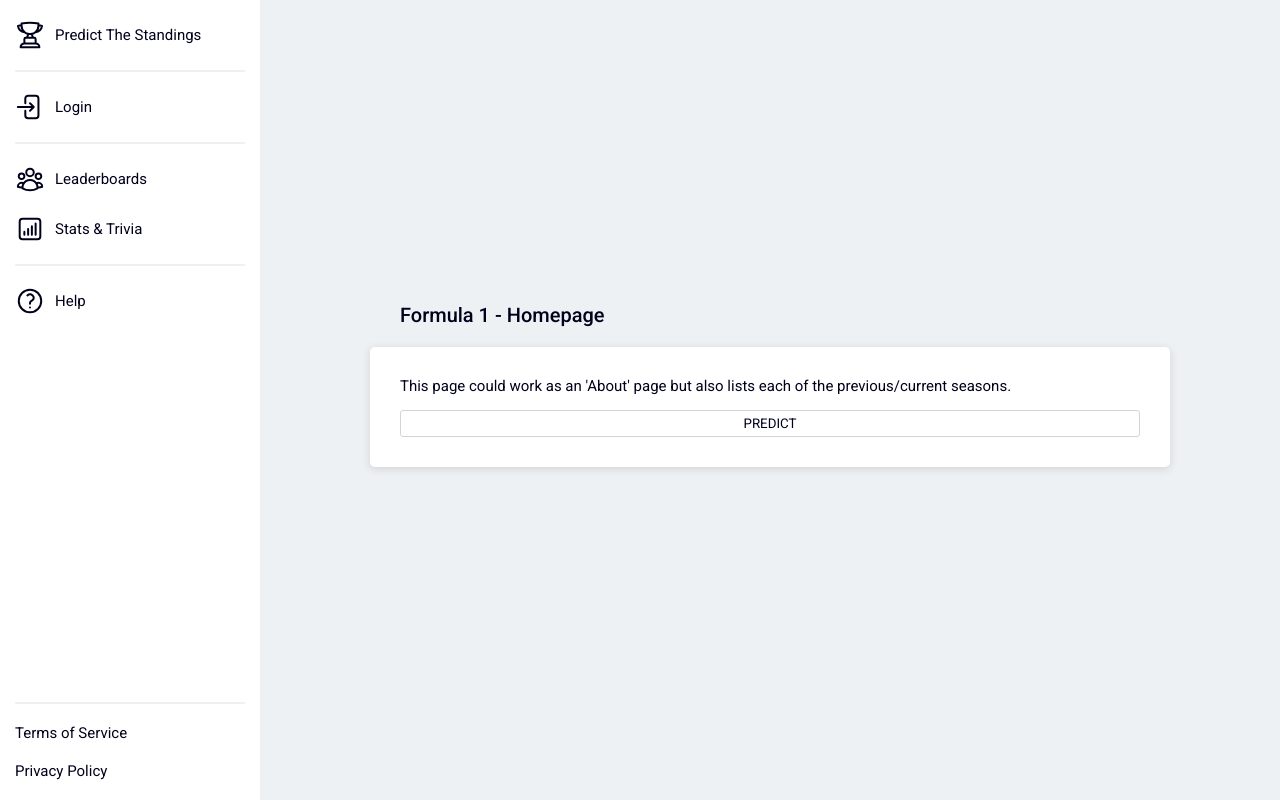
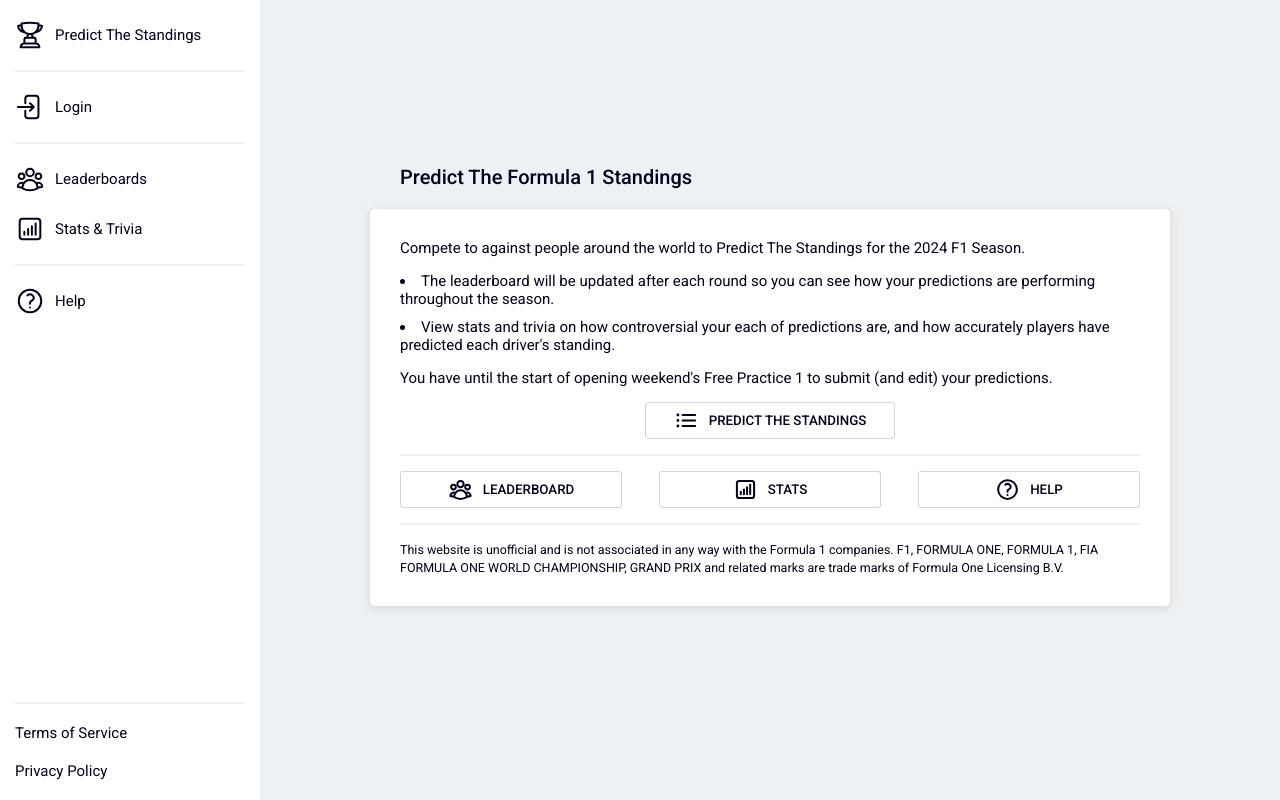
Before and after one commit to davidwillprice/predict-the-standings, a Next.js app: page /formula-1 in a window 1280 px wide. Built offline with nearby package versions, Linux system fonts and the light colour scheme; no server answers.

Commit message:
Flesh out F1 homepage

```diff
--- a/app/formula-1/page.tsx
+++ b/app/formula-1/page.tsx
@@ -1,25 +1,89 @@
 import Link from "next/link";
+import { Metadata } from "next";
 
 import { Panel } from "@components/panels/panel";
 import { PanelHeading } from "@components/panels/panel-heading";
 import { Button } from "@components/button/button";
+import Icon from "@svgs/icons/sq-icon";
+
+import styles from "@components/button/button-containers.module.scss";
+
+export const metadata: Metadata = {
+  title: "Predict The Formula 1 Standings",
+};
 
 const Page = () => {
+  const predictionFreezeTime = new Date("2024-02-29T11:30:00");
   return (
     <>
       <PanelHeading>
-        <h1>Formula 1 - Homepage</h1>
+        <h1>Predict The Formula 1 Standings</h1>
       </PanelHeading>
       <Panel>
+        {/**@todo Add text for after the season has started */}
         <p>
-          {/**@todo URGENT Add text including F1 disclaimer */}
-          {/**@todo URGENT Add leaderboard link, and hide prediction link if passed freeze */}
-          This page could work as an &apos;About&apos; page but also lists each
-          of the previous/current seasons.
+          Compete to against people around the world to Predict The Standings
+          for the 2024 F1 Season.
         </p>
-        <Link href="/formula-1/predict">
-          <Button>Predict</Button>
-        </Link>
+        <ul>
+          <li>
+            The leaderboard will be updated after each round so you can see how
+            your predictions are performing throughout the season.
+          </li>
+          <li>
+            View stats and trivia on how controversial your each of predictions
+            are, and how accurately players have predicted each driver&apos;s
+            standing.
+          </li>
+        </ul>
+        {predictionFreezeTime.getTime() > new Date().getTime() ? (
+          <>
+            <p>
+              You have until the start of opening weekend&apos;s Free Practice 1
+              to submit (and edit) your predictions.
+            </p>
+            <div className={styles.single}>
+              <Link href="/formula-1/predict">
+                <Button>
+                  <Icon strokeWidth={2} type="listBullet" />
+                  Predict The Standings
+                </Button>
+              </Link>
+            </div>
+          </>
+        ) : (
+          ""
+        )}
+        <hr />
+        <div className={styles.triple}>
+          <Link href="/formula-1/2024">
+            <Button>
+              <Icon strokeWidth={2} type="group" />
+              Leaderboard
+            </Button>
+          </Link>
+          <Link href="/formula-1/2024/stats">
+            <Button>
+              <Icon strokeWidth={2} type="stats" />
+              Stats
+            </Button>
+          </Link>
+          <Link href="/help">
+            <Button>
+              <Icon strokeWidth={2} type="help" />
+              Help
+            </Button>
+          </Link>
+        </div>
+        <hr />
+        <p>
+          <small>
+            This website is unofficial and is not associated in any way with the
+            Formula 1 companies. F1, FORMULA ONE, FORMULA 1, FIA FORMULA ONE
+            WORLD CHAMPIONSHIP, GRAND PRIX and related marks are trade marks of
+            Formula One Licensing B.V.
+          </small>
+        </p>
       </Panel>
     </>
   );
--- /dev/null
+++ b/src/ui/components/button/button-containers.module.scss
@@ -0,0 +1,12 @@
+.single {
+  max-width: 250px;
+  margin: 0 auto;
+}
+.triple {
+  margin: 0 auto;
+  display: flex;
+  justify-content: space-between;
+  a {
+    width: 30%;
+  }
+}
--- a/src/ui/components/button/button.module.scss
+++ b/src/ui/components/button/button.module.scss
@@ -3,16 +3,27 @@
 .button {
   border: 1px $quaternary-color solid;
   background-color: $primary-color;
-  padding: 5px;
+  padding: 5px 10px;
   border-radius: 3px;
   text-transform: uppercase;
   width: 100%;
   cursor: pointer;
+  display: flex;
+  align-items: center;
+  justify-content: center;
   margin-bottom: 15px;
   color: $secondary-color;
+  gap: 10px;
+  font-weight: 500;
+  &:hover {
+    opacity: 0.5;
+  }
   &.disabled {
     color: rgba($secondary-color, 0.5);
     cursor: not-allowed;
+  }
+  svg {
+    height: 25px;
   }
 }
 @media (max-width: $mobile-menu-breakpoint) {
--- a/src/ui/svgs/icons/sq-icon.tsx
+++ b/src/ui/svgs/icons/sq-icon.tsx
@@ -6,6 +6,7 @@ export interface Props {
     | "f1"
     | "group"
     | "help"
+    | "listBullet"
     | "loading"
     | "login"
     | "profile"
@@ -83,6 +84,15 @@ const iconPaths = {
         strokeLinejoin="round"
         vectorEffect="non-scaling-stroke"
         d="M9.879 7.519c1.171-1.025 3.071-1.025 4.242 0 1.172 1.025 1.172 2.687 0 3.712-.203.179-.43.326-.67.442-.745.361-1.45.999-1.45 1.827v.75M21 12a9 9 0 1 1-18 0 9 9 0 0 1 18 0Zm-9 5.25h.008v.008H12v-.008Z"
+      />
+    </>
+  ),
+  listBullet: (
+    <>
+      <path
+        strokeLinecap="round"
+        strokeLinejoin="round"
+        d="M8.25 6.75h12M8.25 12h12m-12 5.25h12M3.75 6.75h.007v.008H3.75V6.75Zm.375 0a.375.375 0 1 1-.75 0 .375.375 0 0 1 .75 0ZM3.75 12h.007v.008H3.75V12Zm.375 0a.375.375 0 1 1-.75 0 .375.375 0 0 1 .75 0Zm-.375 5.25h.007v.008H3.75v-.008Zm.375 0a.375.375 0 1 1-.75 0 .375.375 0 0 1 .75 0Z"
       />
     </>
   ),
@@ -173,6 +183,8 @@ export default function Icon({ strokeWidth, type }: Props) {
       ? iconPaths.group
       : type === "help"
       ? iconPaths.help
+      : type === "listBullet"
+      ? iconPaths.listBullet
       : type === "loading"
       ? iconPaths.loading
       : type === "login"
```
